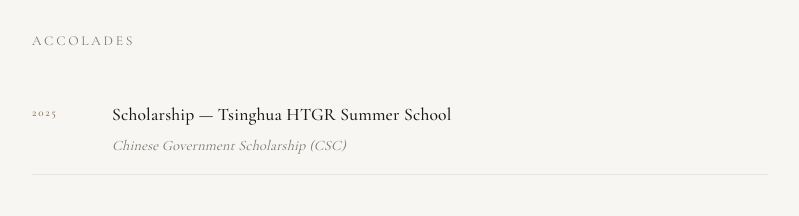
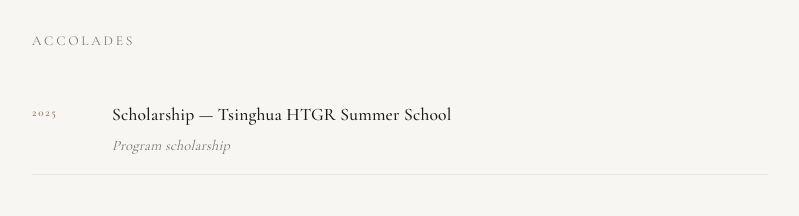
Before and after one commit to stochi0/personal-page, a Next.js app: page / in a window 1280 px wide. Shown: the part 1000-1216 px from the top of the page, without its empty margins (240-1039 px from the left). Built offline with nearby package versions, Linux system fonts and the light colour scheme.

Commit message:
minor fix

```diff
--- a/src/content/achievements.ts
+++ b/src/content/achievements.ts
@@ -25,7 +25,7 @@
 export const achievements: Achievement[] = [
   {
     title: "Scholarship — Tsinghua HTGR Summer School",
-    detail: "Chinese Government Scholarship (CSC)",
+    detail: "Program scholarship",
     year: "2025",
   },
   {
```
